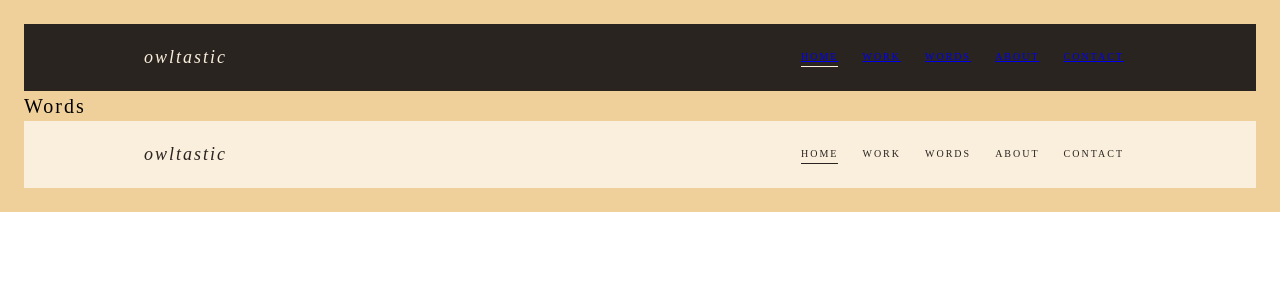
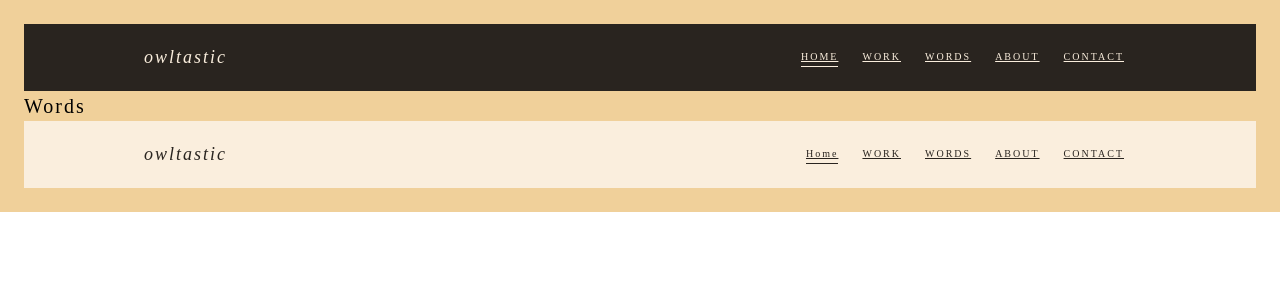
Before and after one commit to mediumryan/owltastic, a React (Create React App) app: page /words in a window 1280 px wide. Shown: the top 300 px of the page. Built offline with nearby package versions, Linux system fonts and the light colour scheme; a web font is replaced by a local one.

Commit message:
[Update] Change text colors of Header & Footer's items

```diff
--- a/src/Components/Footer/Footer.jsx
+++ b/src/Components/Footer/Footer.jsx
@@ -1,6 +1,7 @@
 import React from 'react';
 import { styled } from 'styled-components';
 import {
+    HeaderLink,
     HeaderMenu,
     HeaderMenuItem,
     HeaderTitle,
@@ -22,16 +23,33 @@ const FooterMenuItem = styled(HeaderMenuItem)`
     }
 `;
 
+const FooterLink = styled(HeaderLink)`
+    color: var(--black-100);
+    &:hover {
+        color: var(--primary-200);
+    }
+`;
+
 export default function Footer() {
     return (
         <FooterWrapper>
             <FooterTitle>owltastic</FooterTitle>
             <FooterMenu>
-                <FooterMenuItem>HOME</FooterMenuItem>
-                <FooterMenuItem>WORK</FooterMenuItem>
-                <FooterMenuItem>WORDS</FooterMenuItem>
-                <FooterMenuItem>ABOUT</FooterMenuItem>
-                <FooterMenuItem>CONTACT</FooterMenuItem>
+                <FooterMenuItem>
+                    <FooterLink>Home</FooterLink>
+                </FooterMenuItem>
+                <FooterMenuItem>
+                    <FooterLink>WORK</FooterLink>
+                </FooterMenuItem>
+                <FooterMenuItem>
+                    <FooterLink>WORDS</FooterLink>
+                </FooterMenuItem>
+                <FooterMenuItem>
+                    <FooterLink>ABOUT</FooterLink>
+                </FooterMenuItem>
+                <FooterMenuItem>
+                    <FooterLink>CONTACT</FooterLink>
+                </FooterMenuItem>
             </FooterMenu>
         </FooterWrapper>
     );
--- a/src/Components/Header/Header.jsx
+++ b/src/Components/Header/Header.jsx
@@ -36,7 +36,12 @@ export const HeaderMenuItem = styled.li`
     }
 `;
 
-export const HeaderLink = styled(Link)``;
+export const HeaderLink = styled(Link)`
+    color: var(--primary-100);
+    &:hover {
+        color: var(--primary-200);
+    }
+`;
 
 export default function Header() {
     return (
```
